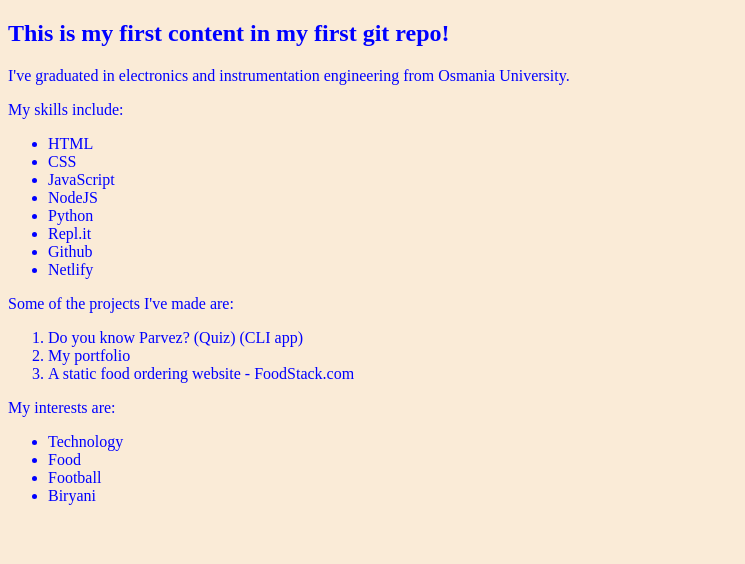
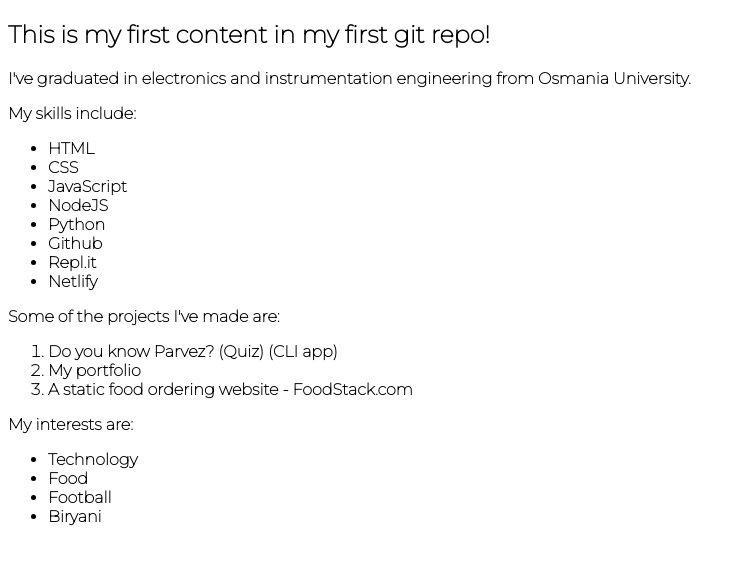
Before and after one commit to parvez-rashid/parvezRashid-portfolio, a plain HTML site: page index.html in a window 1280 px wide. Shown: the whole page, without its empty margins (0-745 px from the left). Drawn offline with Linux system fonts and the light colour scheme.

Commit message:
style: changed font family and font weight, removed backgroud color

```diff
--- a/index.html
+++ b/index.html
@@ -1,12 +1,17 @@
 <!DOCTYPE html>
 <html lang="en">
+
 <head>
     <meta charset="UTF-8">
     <meta http-equiv="X-UA-Compatible" content="IE=edge">
     <meta name="viewport" content="width=device-width, initial-scale=1.0">
     <link rel="stylesheet" href="style.css">
+    <link rel="preconnect" href="https://fonts.googleapis.com">
+    <link rel="preconnect" href="https://fonts.gstatic.com" crossorigin>
+    <link href="https://fonts.googleapis.com/css2?family=Montserrat:wght@100&display=swap" rel="stylesheet">
     <title>My first Git repo!</title>
 </head>
+
 <body>
     <h2>This is my first content in my first git repo!</h2>
     <div>
@@ -21,8 +26,8 @@
             <li>JavaScript</li>
             <li>NodeJS</li>
             <li>Python</li>
+            <li>Github</li>
             <li>Repl.it</li>
-                <li>Github</li>
             <li>Netlify</li>
         </ul>
         Some of the projects I've made are:
@@ -42,4 +47,5 @@
         </p>
     </div>
 </body>
+
 </html>
--- a/style.css
+++ b/style.css
@@ -1,4 +1,4 @@
 body {
-    background-color: antiquewhite;
-    color: blue;
+    font-family: 'Montserrat', sans-serif;
+    font-weight: bolder;
 }
```
Lines whose indentation alone changed are shown as unchanged.
